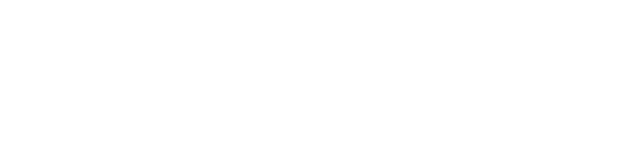
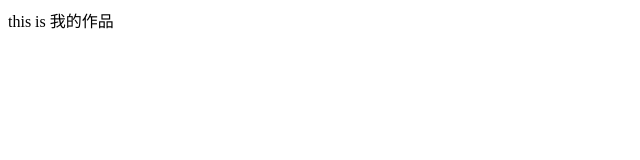
Before and after one commit to catbear1/catbear1.github.io, a plain HTML site: page index.html in a window 1280 px wide. Shown: the whole page, without its empty margins (0-640 px from the left). Drawn offline with Linux system fonts and the light colour scheme.

Commit message:
我的作品
添加了body

```diff
--- a/index.html
+++ b/index.html
@@ -6,7 +6,7 @@
 </head>
 <body>
 
-
+this is 我的作品
 </body>
 
 </html>
```
